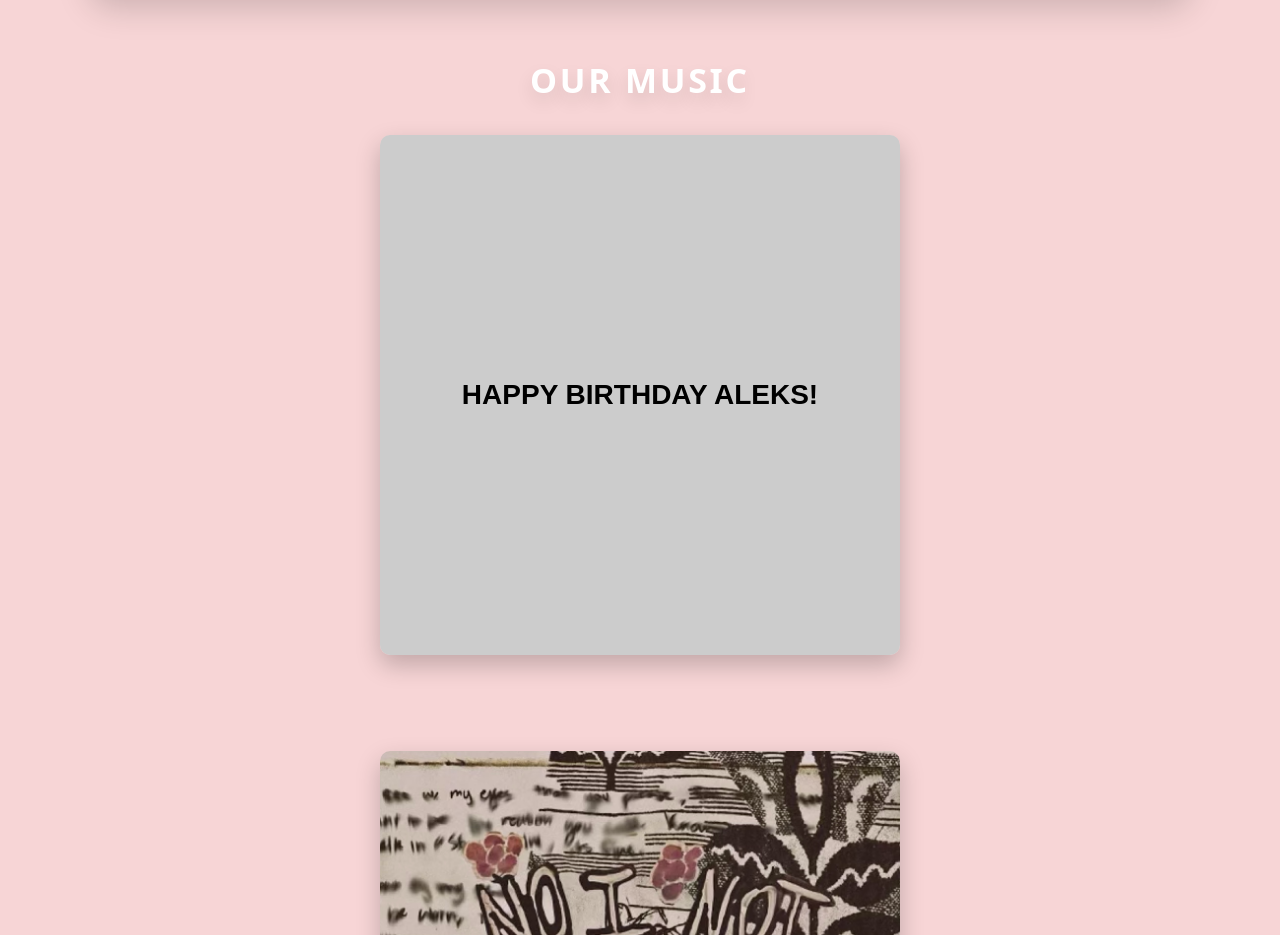
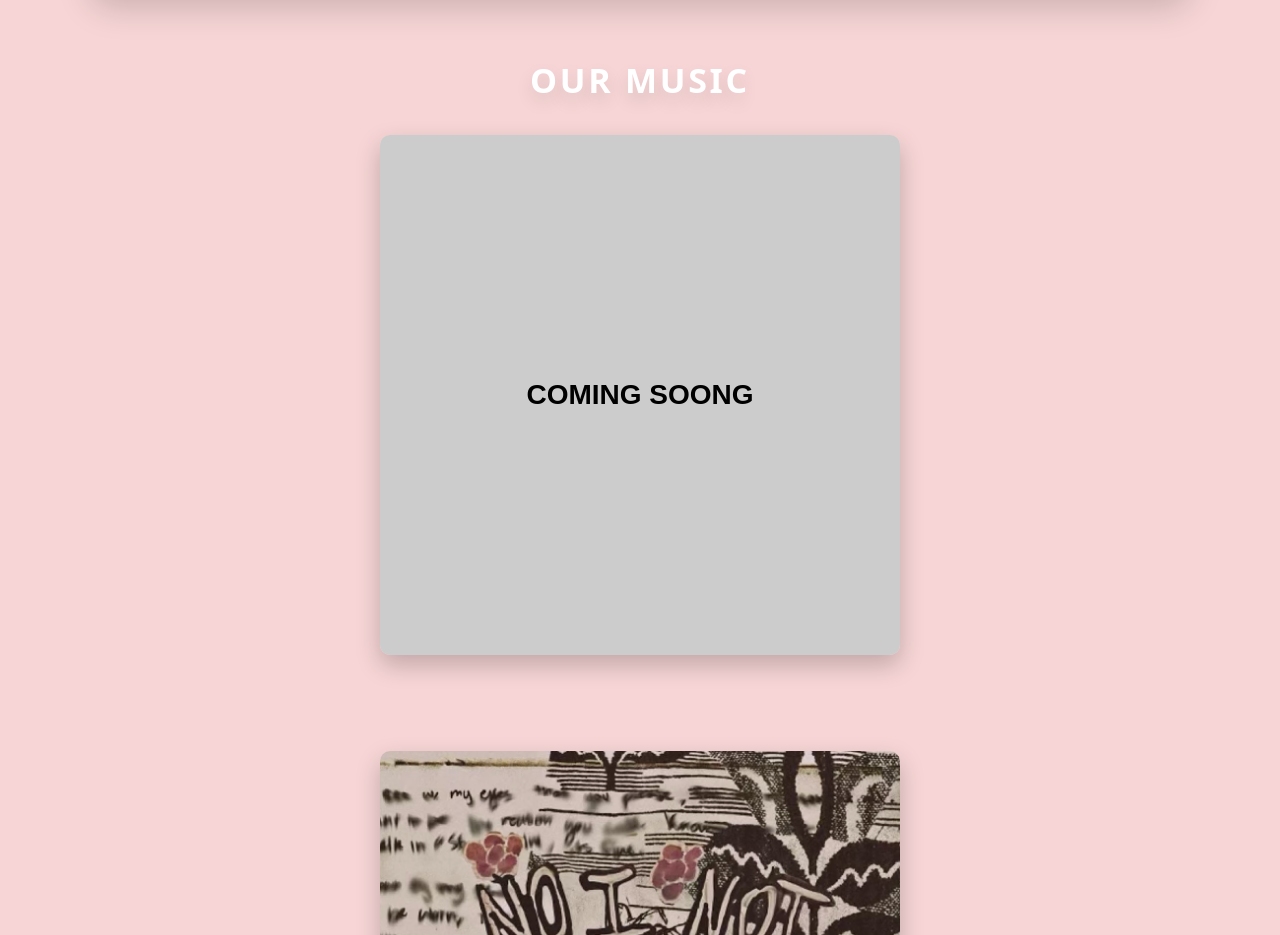
Before and after one commit to PeterR33/plastic-flower-site, a React (Vite) app: page / in a window 1280 px wide. Shown: the part 1320-2255 px from the top of the page. Built offline with nearby package versions, Linux system fonts and the light colour scheme; a web font is replaced by a local one.

Commit message:
chaning album text

```diff
--- a/src/components/AlbumPlaceholder.jsx
+++ b/src/components/AlbumPlaceholder.jsx
@@ -8,10 +8,10 @@ export default function AlbumPlaceholder() {
     <div className={`album-flip ${flipped ? "flipped" : ""}`}>
       <button className="album-3d" onClick={() => setFlipped(!flipped)}>
         <div className="album-face album-front">
-          <div className="placeholder-front">Happy Birthday Aleks!</div>
+          <div className="placeholder-front">Coming Soong</div>
         </div>
         <div className="album-face album-back">
-          <div className="placeholder-back">Coming Soon</div>
+          <div className="placeholder-back">Hurry Up</div>
         </div>
       </button>
     </div>
```
